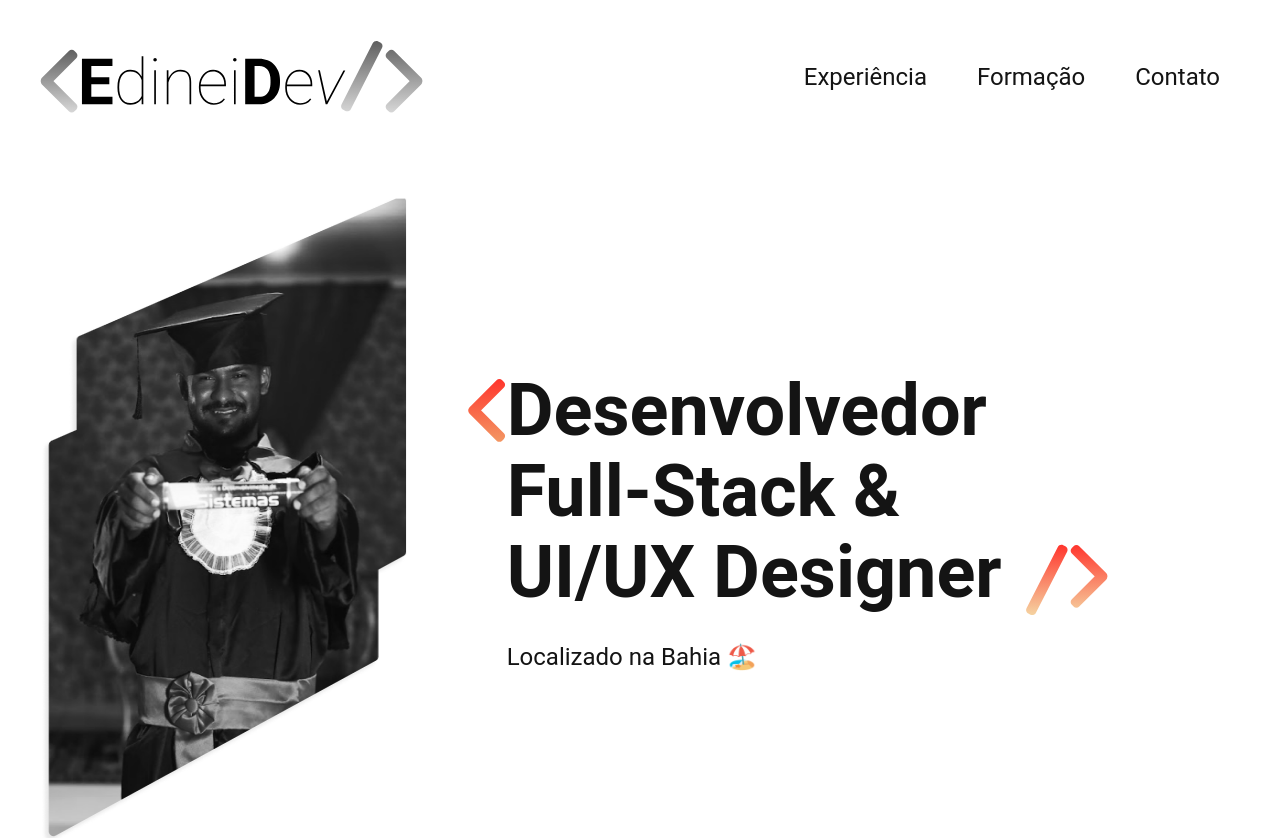
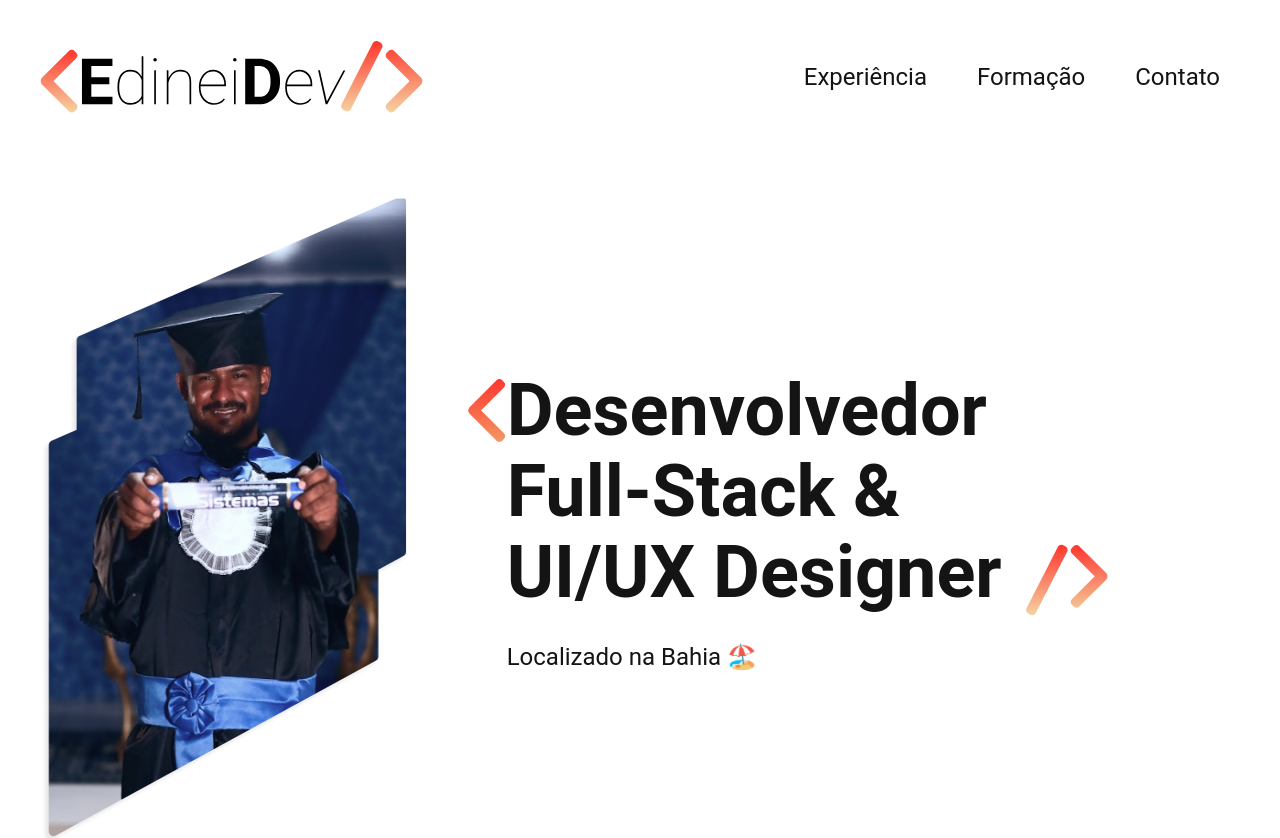
Before and after one commit to EdineiPinho/edineipinho.github.io, a plain HTML site: page index.html in a window 1280 px wide. Shown: the top 838 px of the page. Drawn offline with Linux system fonts and the light colour scheme.

Commit message:
Update introducao.css

```diff
--- a/css/introducao.css
+++ b/css/introducao.css
@@ -16,10 +16,6 @@
   white-space: nowrap;
   /* overflow: hidden; */
   text-overflow: ellipsis;
-}
-
-img {
-  filter: grayscale(100%);
 }
 
 .introducao h1::before {
```
